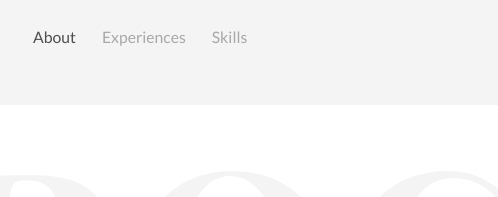
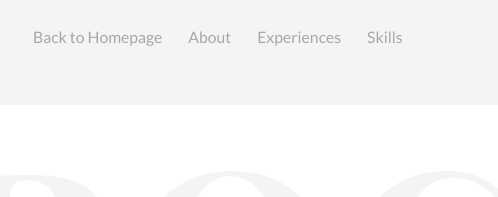
Before and after one commit to saccaro/saccaro.github.io, a plain HTML site: page resume.html in a window 1280 px wide. Shown: the top 197 px of the page, 296-794 px from the left. Drawn offline with Linux system fonts and the light colour scheme.

Commit message:
resume link

```diff
--- a/resume.html
+++ b/resume.html
@@ -31,7 +31,8 @@
 				</div>
 			    <nav id="navbar-1" class="navbar item-nav">
 				    <ul>
-				        <li class="active"><a href="#about">About</a></li>
+				    	<li><a href="index.html">Back to Homepage</a></li>
+				        <li><a href="#about">About</a></li>
 				        <li><a href="#experiences">Experiences</a></li>
 				        <!--li><a href="#achievements">Achievements</a></li-->
 				        <li><a href="#skills">Skills</a></li>
```
